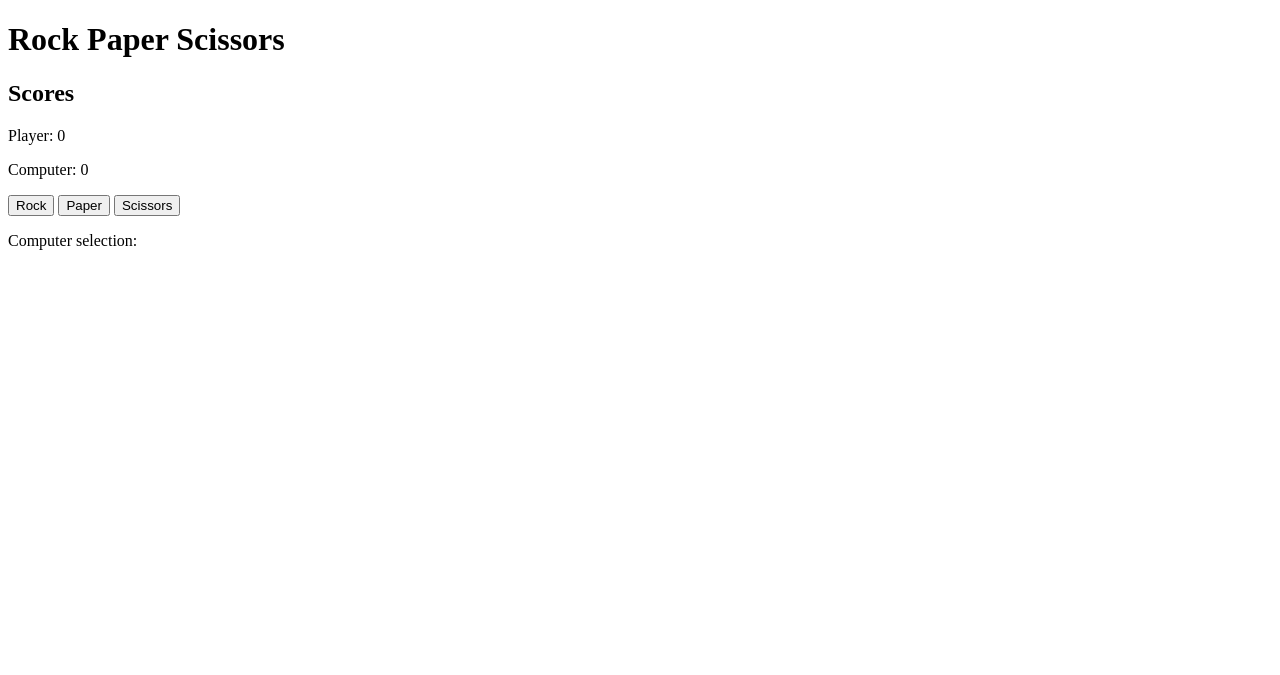
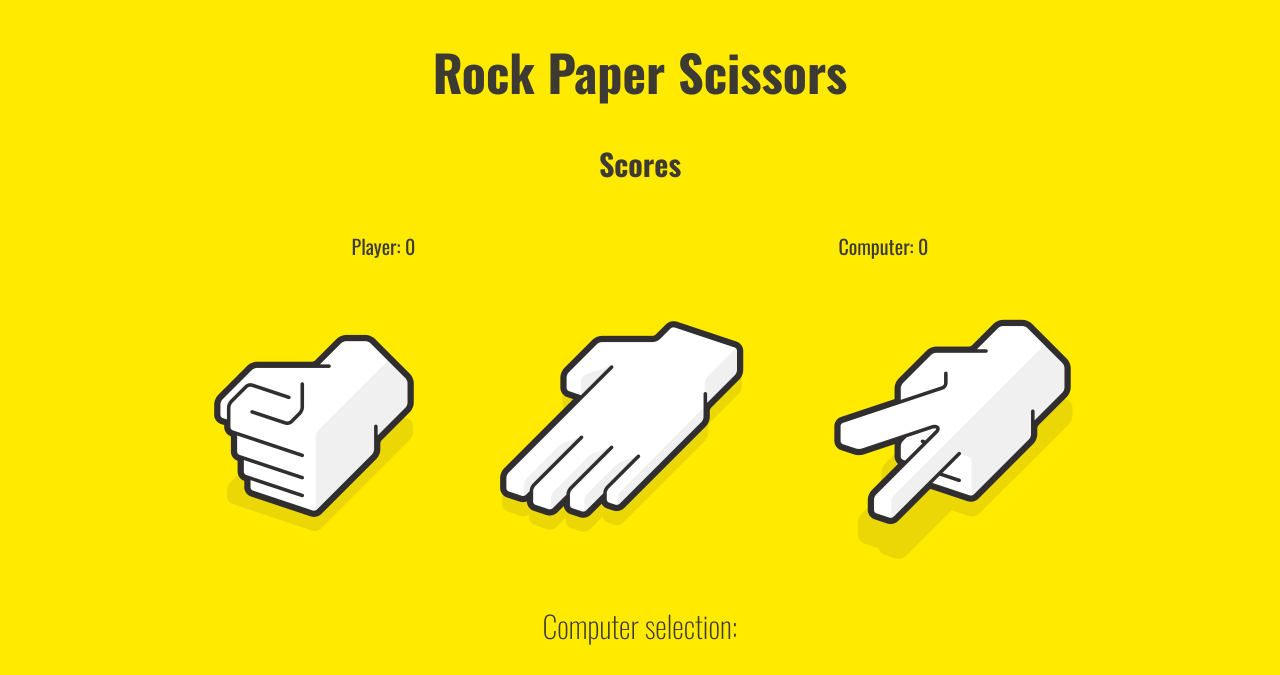
Before and after one commit to enmanuelsabarua/rock-paper-scissors, a plain HTML site: page index.html in a window 1280 px wide. Drawn offline with nearby package versions, Linux system fonts and the light colour scheme.

Commit message:
Add imgs and css

```diff
--- a/css/styles.css
+++ b/css/styles.css
@@ -0,0 +1,43 @@
+body {
+    background-color: #FFEA00;
+    font-family: 'Oswald', sans-serif;
+    color: #3D3A34;
+}
+
+.container {
+    max-width: 1000px;
+    margin: 0 auto;
+}
+
+h1 {
+    text-align: center;
+    font-size: 50px;
+}
+
+h2 {
+    text-align: center;
+    font-size: 30px;
+}
+
+.scores {
+    display: flex;
+    justify-content: space-around;
+    font-size: 20px;
+}
+
+.buttons {
+    display: flex;
+    justify-content: space-evenly;
+    align-items: center;
+    margin: 20px 0;
+}
+
+.selection {
+    text-align: center;
+    font-size: 30px;
+    font-weight: lighter;
+}
+
+.selection .result {
+    font-weight: bold;
+}
--- a/index.html
+++ b/index.html
@@ -5,6 +5,9 @@
     <meta http-equiv="X-UA-Compatible" content="IE=edge">
     <meta name="viewport" content="width=device-width, initial-scale=1.0">
     <title>Rock Paper Scissors</title>
+    <link rel="preconnect" href="https://fonts.googleapis.com">
+    <link rel="preconnect" href="https://fonts.gstatic.com" crossorigin>
+    <link href="https://fonts.googleapis.com/css2?family=Oswald:wght@200;400;700&display=swap" rel="stylesheet">
     <link rel="stylesheet" href="./css/styles.css">
 </head>
 <body>
@@ -17,9 +20,11 @@
             <p class="computer">Computer: 0</p>
         </div>
 
-        <button class="rock-button">Rock</button>
-        <button class="paper-button">Paper</button>
-        <button class="scissors-button">Scissors</button>
+        <div class="buttons">
+            <a class="rock-button"><img src="img/rock.png" alt="rock"></a>
+            <a class="paper-button"><img src="img/paper.png" alt="paper"></a>
+            <a class="scissors-button"><img src="img/scissors.png" alt="scissors"></a>
+        </div>
 
         <div class="selection">
             <p class="computer-selection">Computer selection:</p>
--- a/js/script.js
+++ b/js/script.js
@@ -39,7 +39,7 @@ function playRound(playerSelection, computerSelection) {
     }
 }
 
-const buttons = document.querySelectorAll('button');
+const buttons = document.querySelectorAll('a');
 
 buttons.forEach(button => {
 
```
Also changed, not shown: img/paper.png (added), img/rock.png (added), img/scissors.png (added).
